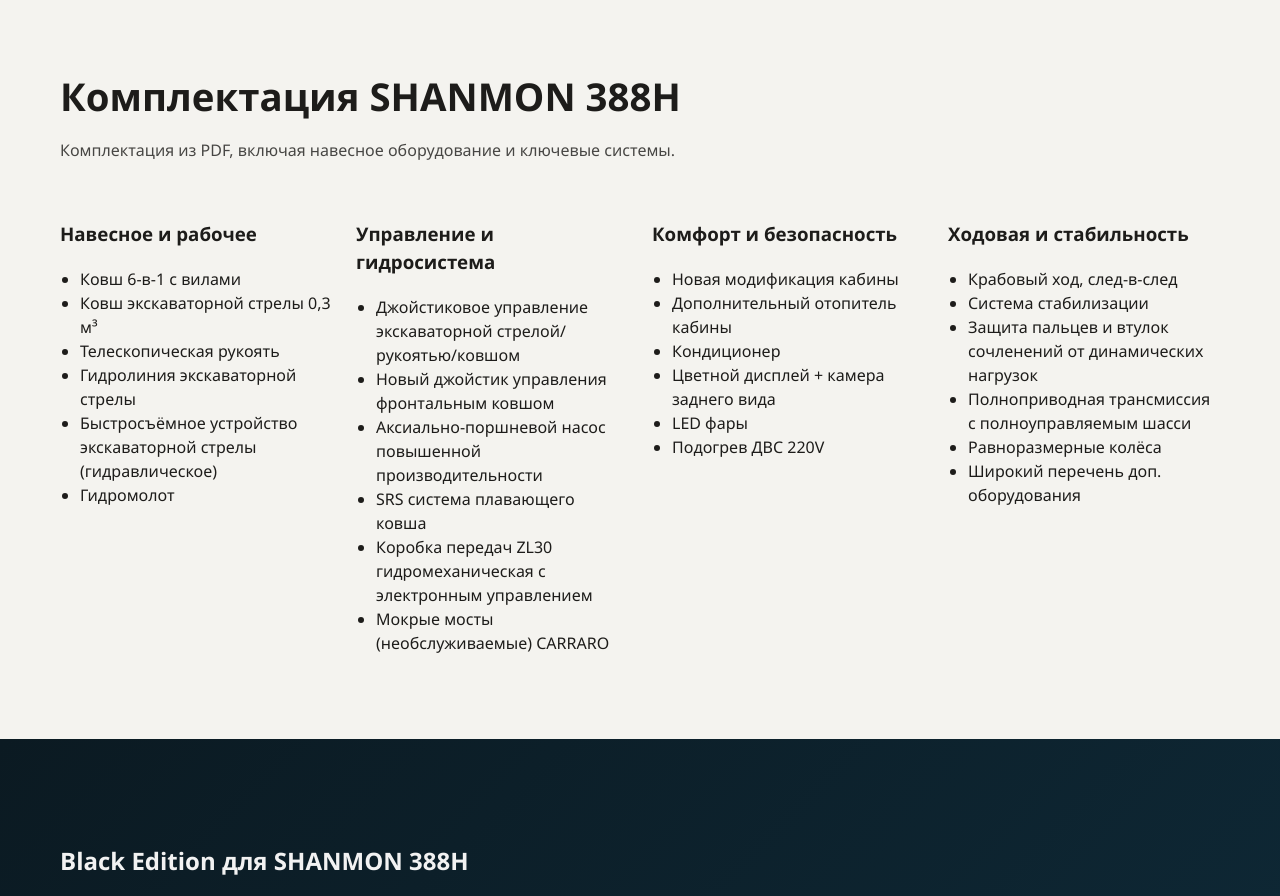
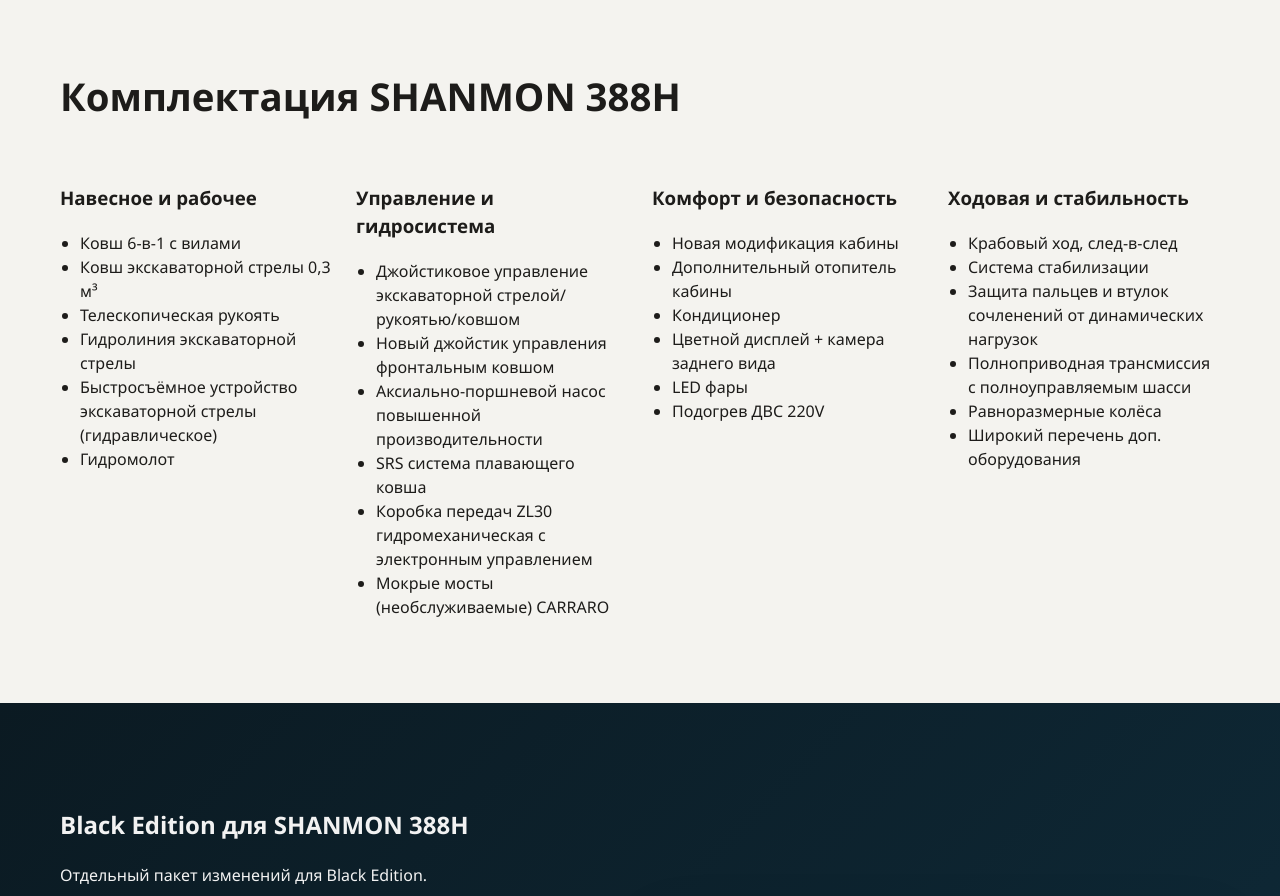
Before and after one commit to larriantoniy/shanmon, a website built with Vite: page index.html in a window 1280 px wide. Shown: the part 6700-7596 px from the top of the page. Built offline with nearby package versions, Linux system fonts and the light colour scheme.

Commit message:
del unused p

```diff
--- a/index.html
+++ b/index.html
@@ -366,7 +366,6 @@
       <div class="container">
         <div class="section__head">
           <h2>Комплектация SHANMON 388H</h2>
-          <p>Комплектация из PDF, включая навесное оборудование и ключевые системы.</p>
         </div>
         <div class="grid package">
           <div>
```
